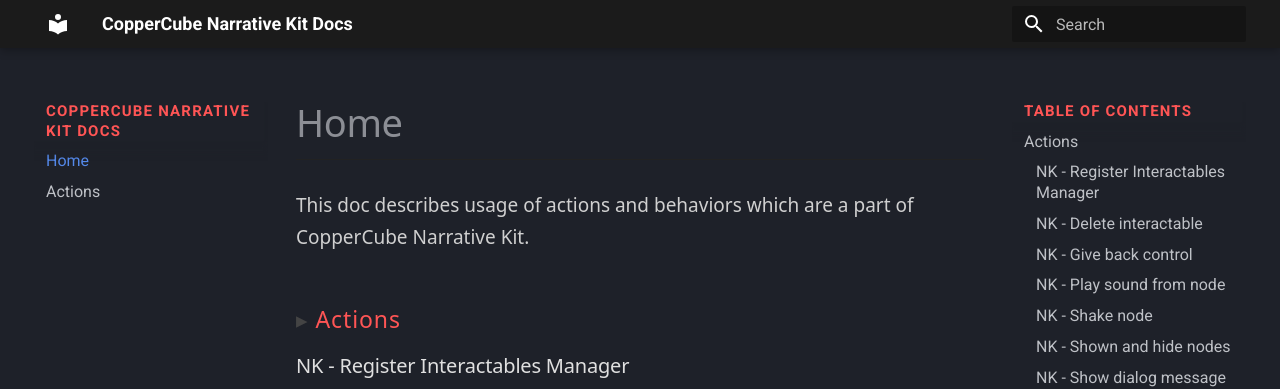
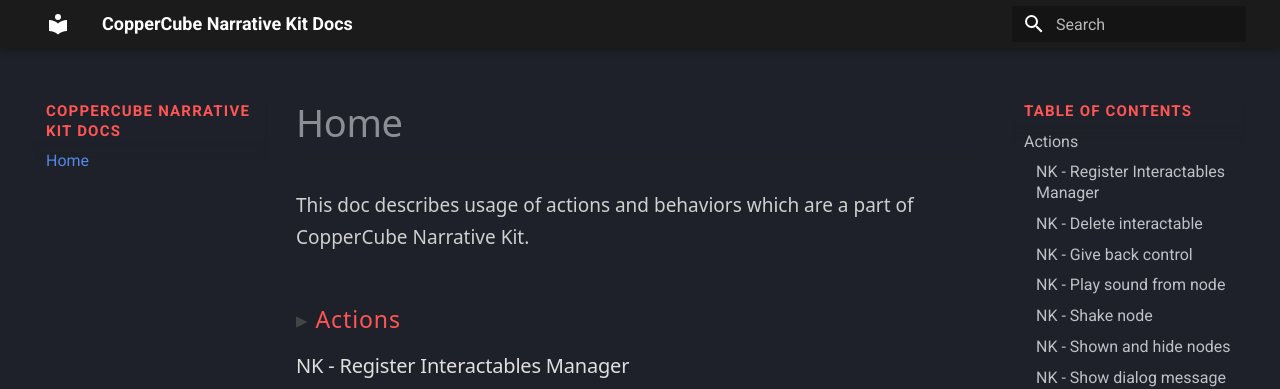
Before and after one commit to alxvn/nkdocs, an MkDocs documentation site: the page built from docs/index.md, in a window 1280 px wide. Shown: the top 389 px of the page. Built offline with MkDocs 1.6.1 and Material for MkDocs 9.7.7, drawn with Linux system fonts in a browser that asks for light colours.

Commit message:
Remove not existing actions.md

```diff
--- a/mkdocs.yml
+++ b/mkdocs.yml
@@ -10,4 +10,3 @@ extra_css:
 
 nav:
   - Home: index.md
-  - Actions: actions.md
```
